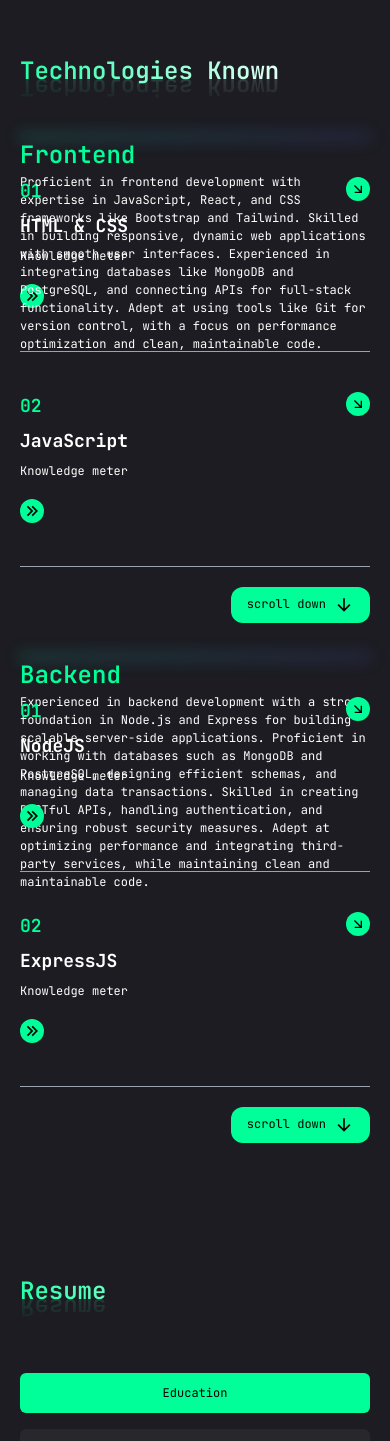
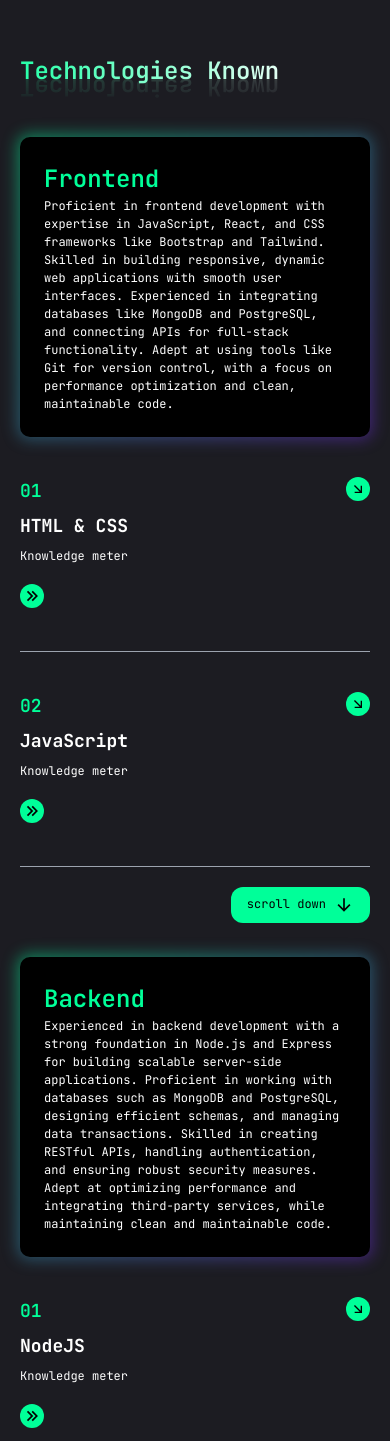
Before and after one commit to lazytech614/Portfolio, a React (Vite) app: page / in a window 390 px wide. Shown: the part 1634-3075 px from the top of the page. Built offline with nearby package versions, Linux system fonts and the light colour scheme; no server answers.

Commit message:
update media query of skill section

```diff
--- a/src/components/Skills/Skills.jsx
+++ b/src/components/Skills/Skills.jsx
@@ -102,11 +102,11 @@ const Skills = () => {
             rotateY: rotateYFrontend,
             transformStyle: 'preserve-3d'
           }}
-          className="relative md:w-[50%] flex flex-col gap-2 mt-[-16px] rounded-[10px] cursor-default"
+          className="relative min-h-[300px] md:w-[50%] flex flex-col gap-2 mt-[-16px] rounded-[10px] cursor-default"
         >
           <div className='absolute -inset-0.5 bg-gradient-to-br from-accent-default to-violet-700 blur opacity-50 rounded-[10px]'></div>
           <div
-            className="absolute inset-0 bg-black rounded-[10px] sm:p-6"
+            className="absolute inset-0 bg-black rounded-[10px] p-6"
             style={{
               transformStyle: 'preserve-3d',
               transform: 'translateZ(60px)'
@@ -132,7 +132,7 @@ const Skills = () => {
             rotateY: rotateYBackend,
             transformStyle: 'preserve-3d'
           }}
-          className="relative md:w-[50%] flex flex-col gap-2 rounded-[10px] cursor-default"
+          className="relative md:w-[50%] min-h-[300px] flex flex-col gap-2 rounded-[10px] cursor-default"
         >
           <div className='absolute -inset-0.5 bg-gradient-to-br from-accent-default to-violet-700 blur opacity-50 rounded-[10px]'></div>
           <div
@@ -140,7 +140,7 @@ const Skills = () => {
               transformStyle: 'preserve-3d',
               transform: 'translateZ(80px)'
             }}
-            className='absolute inset-0 bg-black rounded-[10px] sm:p-6'>
+            className='absolute inset-0 bg-black rounded-[10px] p-6'>
             <p className="text-[24px] sm:text-[32px] md:text-[52px] font-semibold text-accent-default">
               Backend
             </p>
```
